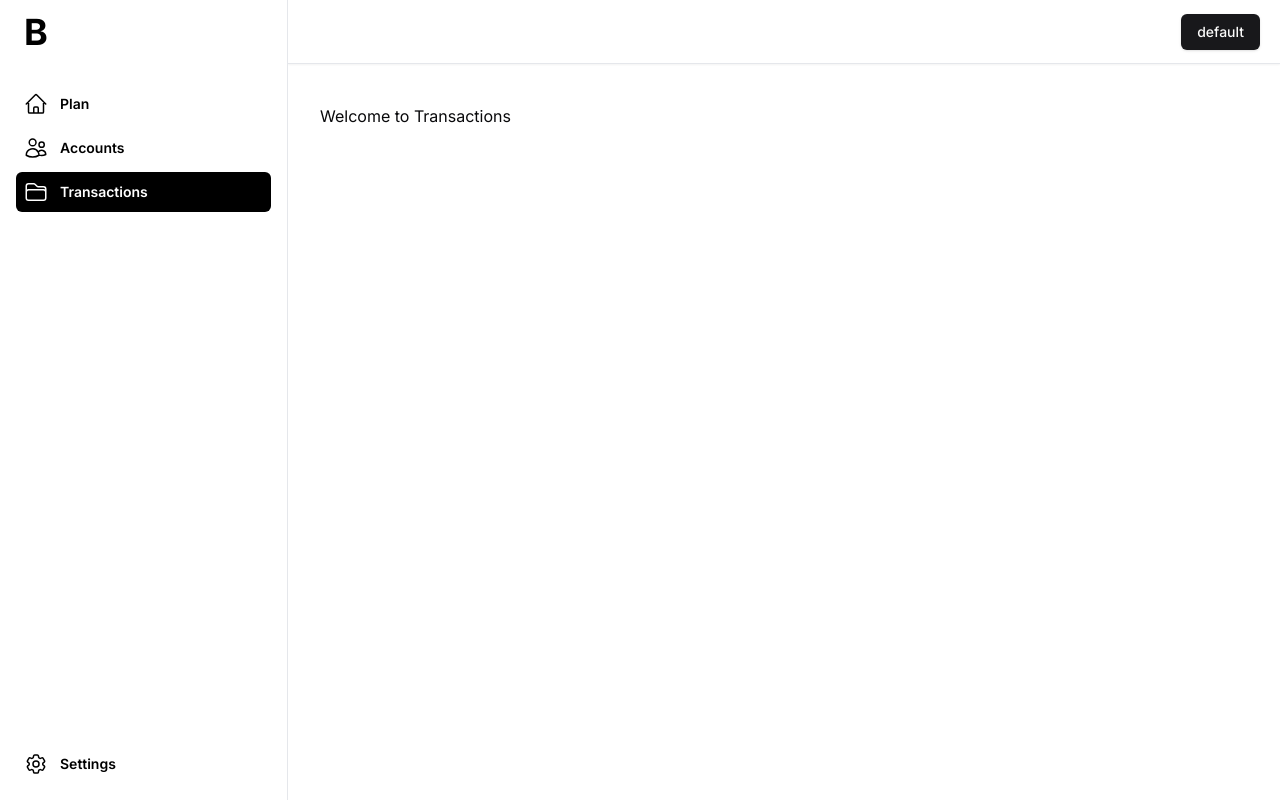
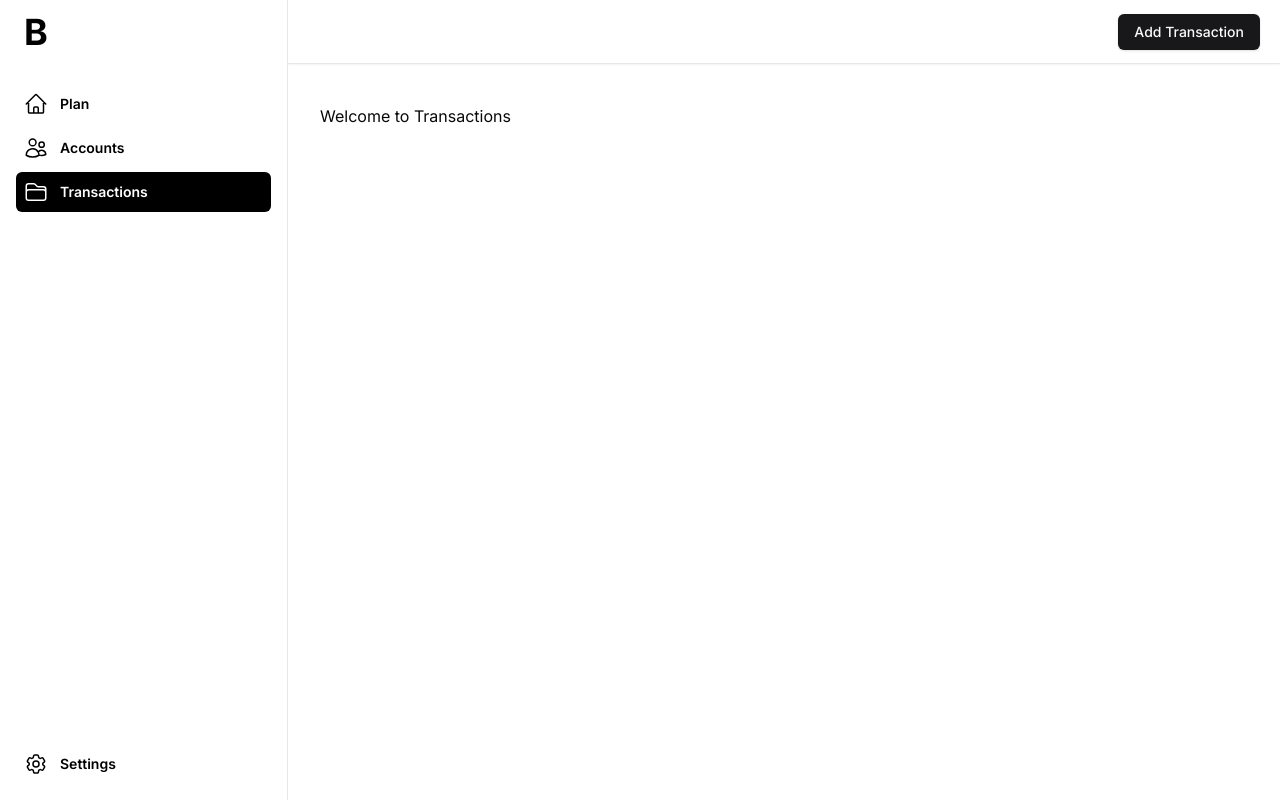
Before and after one commit to BeBalanced/Webapp, a Next.js app: page /transactions in a window 1280 px wide. Built offline with nearby package versions, Linux system fonts and the light colour scheme.

Commit message:
not performant button setting - needs memo

```diff
--- a/src/app/accounts/page.tsx
+++ b/src/app/accounts/page.tsx
@@ -1,4 +1,20 @@
+"use client";
+import { useContext, useEffect } from "react";
+import { TopButtonContext } from "@/lib/topButtonContext";
+import { TopButton } from "@/lib/topButtonContext";
 export default function Accounts() {
+  const [topButtons, setTopButtons] = useContext(TopButtonContext);
+  const addAccountButton: TopButton = {
+    name: "Add Account",
+    fn: () => {
+      console.log("add account");
+    },
+  };
+
+  useEffect(() => {
+    setTopButtons([addAccountButton]);
+  }, []);
+
   return (
     <>
       <h1>Welcome to Accounts</h1>
--- a/src/app/transactions/page.tsx
+++ b/src/app/transactions/page.tsx
@@ -1,4 +1,18 @@
+"use client";
+import { useContext, useEffect } from "react";
+import { TopButton, TopButtonContext } from "@/lib/topButtonContext";
 export default function Transactions() {
+  const [topButtons, setTopButtons] = useContext(TopButtonContext);
+  const addAccountButton: TopButton = {
+    name: "Add Transaction",
+    fn: () => {
+      console.log("add transaction");
+    },
+  };
+
+  useEffect(() => {
+    setTopButtons([addAccountButton]);
+  }, []);
   return (
     <>
       <h1>Welcome to Transactions</h1>
--- a/src/components/layout/sidebar.tsx
+++ b/src/components/layout/sidebar.tsx
@@ -35,7 +35,7 @@ interface Props {
 
 export default function Sidebar({ children }: Props) {
   const [sidebarOpen, setSidebarOpen] = useState(false);
-  const [topButtons, setTopButtons] = useContext(TopButtonContext);
+  const [topButtons] = useContext(TopButtonContext);
 
   const pathname = usePathname();
   const isActive = (href: string) => {
@@ -225,7 +225,11 @@ export default function Sidebar({ children }: Props) {
               </button>
               <div className="flex flex-row gap-6 absolute right-5">
                 {topButtons.map((button: TopButton) => {
-                  return <Button key={button.name}>{button.name}</Button>;
+                  return (
+                    <Button key={button.name} onClick={button.fn}>
+                      {button.name}
+                    </Button>
+                  );
                 })}
               </div>
               {/* Separator */}
```
